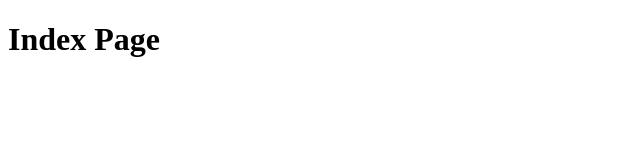
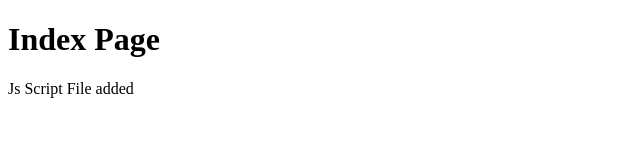
Before and after one commit to Nishank-Mathur/git-testing-repository, a plain HTML site: page index.html in a window 1280 px wide. Shown: the whole page, without its empty margins (0-640 px from the left). Drawn offline with Linux system fonts and the light colour scheme.

Commit message:
Index Modify and Script File Added

```diff
--- a/index.html
+++ b/index.html
@@ -7,5 +7,6 @@
 </head>
 <body>
     <h1>Index Page</h1>
+    <p>Js Script File added</p>
 </body>
 </html>
--- /dev/null
+++ b/script.js
@@ -0,0 +1 @@
+console.log("Hello");
```
